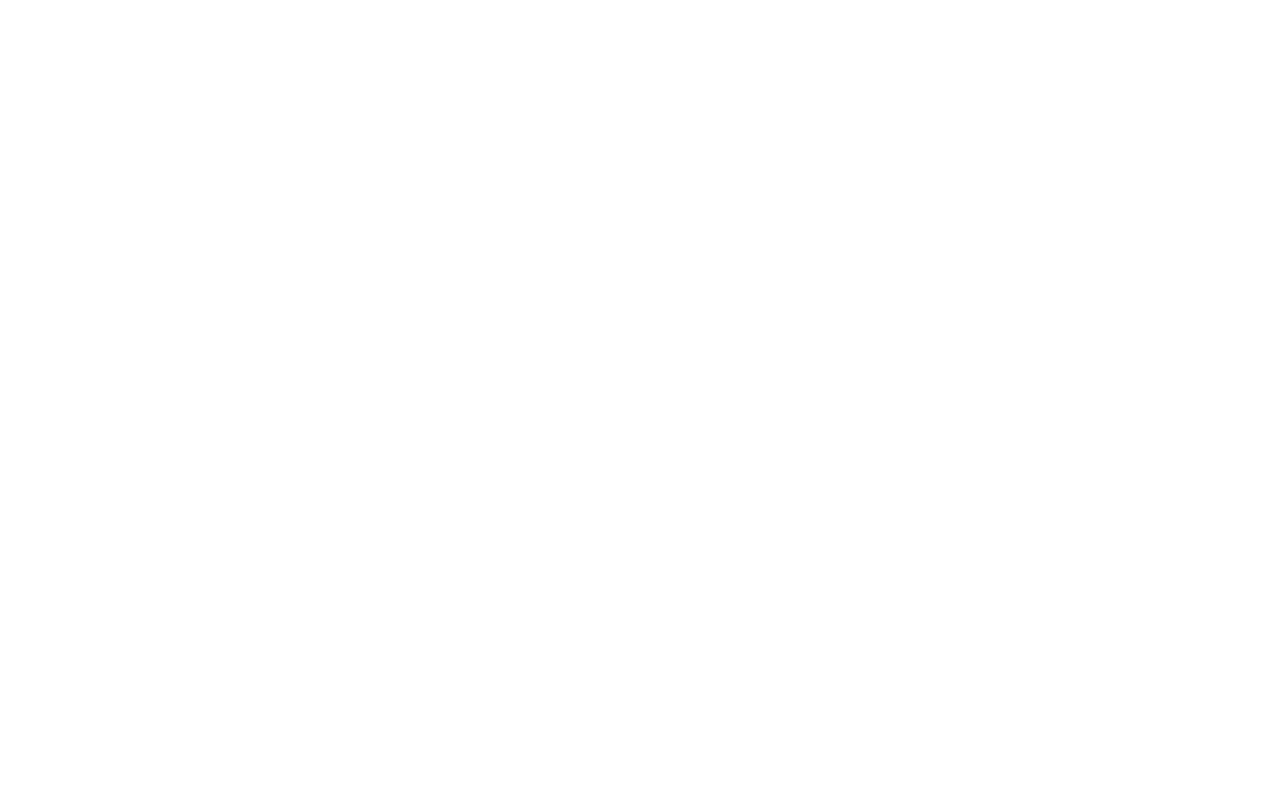
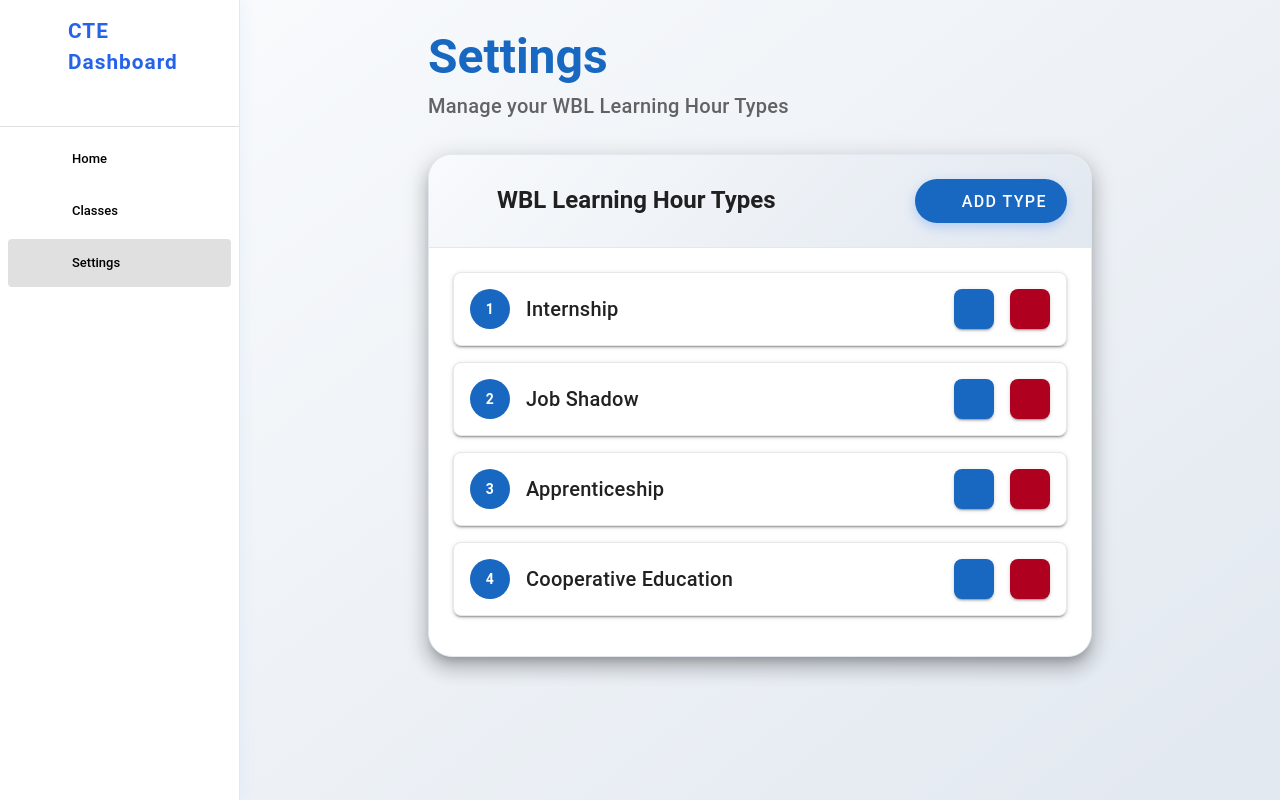
Before and after one commit to baileyrusso2010/palm-data, a Vue app: page /settings in a window 1280 px wide. Before the commit this address had no page. Built offline with nearby package versions, Linux system fonts and the light colour scheme; the HTML template or start-up script is replaced by a standard one.

Commit message:
Added side bar and settings

```diff
--- a/src/App.vue
+++ b/src/App.vue
@@ -1,5 +1,6 @@
 <template>
   <v-app>
+    <SidebarNav />
     <v-main>
       <router-view />
     </v-main>
@@ -7,8 +8,7 @@
 </template>
 
 <script setup lang="ts">
-// App.vue is now a simple layout component
-// All dashboard functionality has been moved to Home.vue
+import SidebarNav from './components/SidebarNav.vue'
 </script>
 
 <style scoped></style>
--- /dev/null
+++ b/src/components/SidebarNav.vue
@@ -0,0 +1,31 @@
+<template>
+  <v-navigation-drawer app permanent width="240" color="white" class="sidebar-nav">
+    <div class="sidebar-header d-flex align-center mb-8 pa-4">
+      <v-icon size="40" color="primary">mdi-school</v-icon>
+      <span class="sidebar-title ml-3">CTE Dashboard</span>
+    </div>
+    <v-divider></v-divider>
+    <v-list nav dense>
+      <v-list-item to="/" prepend-icon="mdi-home" title="Home" />
+      <v-list-item to="/classes" prepend-icon="mdi-book-education" title="Classes" />
+      <v-list-item to="/settings" prepend-icon="mdi-geaer-icon" title="Settings" />
+    </v-list>
+  </v-navigation-drawer>
+</template>
+
+<script setup lang="ts">
+// No script needed for static nav
+</script>
+
+<style scoped>
+.sidebar-nav {
+  border-right: 1px solid #e5e7eb;
+  box-shadow: 2px 0 16px rgba(59, 130, 246, 0.06);
+}
+.sidebar-title {
+  font-size: 1.3rem;
+  font-weight: 700;
+  color: #2563eb;
+  letter-spacing: 1px;
+}
+</style>
--- a/src/router.ts
+++ b/src/router.ts
@@ -1,10 +1,12 @@
 import { createRouter, createWebHistory } from 'vue-router'
 import Home from './views/Home.vue'
 import ClassDetail from './views/ClassDetail.vue'
+import Settings from './views/Settings.vue'
 
 const routes = [
   { path: '/', component: Home },
   { path: '/class/:id', component: ClassDetail, props: true },
+  { path: '/settings', component: Settings },
 ]
 
 const router = createRouter({
--- /dev/null
+++ b/src/views/Settings.vue
@@ -0,0 +1,244 @@
+<template>
+  <v-container class="py-8 settings-container">
+    <v-row justify="center">
+      <v-col cols="12" md="10" lg="8">
+        <!-- Header -->
+        <div class="mb-8">
+          <h1 class="text-h3 font-weight-bold text-primary mb-2">Settings</h1>
+          <p class="text-h6 text-medium-emphasis">Manage your WBL Learning Hour Types</p>
+        </div>
+
+        <!-- Main Card -->
+        <v-card class="settings-card" elevation="12" rounded="xl">
+          <v-card-title class="card-header pa-6">
+            <div class="d-flex align-center justify-space-between w-100">
+              <div class="d-flex align-center">
+                <v-icon size="32" color="primary" class="mr-3">mdi-cog</v-icon>
+                <span class="text-h5 font-weight-bold">WBL Learning Hour Types</span>
+              </div>
+              <v-btn
+                color="primary"
+                variant="elevated"
+                size="large"
+                @click="addNewType"
+                prepend-icon="mdi-plus"
+                rounded="xl"
+                class="add-btn"
+              >
+                Add Type
+              </v-btn>
+            </div>
+          </v-card-title>
+
+          <v-card-text class="pa-6">
+            <!-- Type List -->
+            <div class="type-list">
+              <v-card
+                v-for="(type, index) in types"
+                :key="type.id"
+                class="type-item mb-4"
+                elevation="2"
+                rounded="lg"
+              >
+                <v-card-text class="pa-4">
+                  <div class="d-flex align-center">
+                    <v-avatar size="40" color="primary" class="mr-4">
+                      <span class="text-white font-weight-bold">{{ index + 1 }}</span>
+                    </v-avatar>
+
+                    <div class="flex-grow-1 mr-4">
+                      <v-text-field
+                        v-if="type.editing"
+                        v-model="type.tempName"
+                        variant="outlined"
+                        density="compact"
+                        hide-details
+                        autofocus
+                        @keyup.enter="saveType(type)"
+                        @keyup.escape="cancelEdit(type)"
+                      ></v-text-field>
+                      <div v-else class="type-name">
+                        <span class="text-h6 font-weight-medium">{{ type.name }}</span>
+                      </div>
+                    </div>
+
+                    <div class="type-actions">
+                      <template v-if="type.editing">
+                        <v-btn
+                          icon
+                          size="small"
+                          color="success"
+                          @click="saveType(type)"
+                          class="mr-2"
+                        >
+                          <v-icon>mdi-check</v-icon>
+                        </v-btn>
+                        <v-btn icon size="small" color="grey" @click="cancelEdit(type)">
+                          <v-icon>mdi-close</v-icon>
+                        </v-btn>
+                      </template>
+                      <template v-else>
+                        <v-btn
+                          icon
+                          size="small"
+                          color="primary"
+                          @click="editType(type)"
+                          class="mr-2"
+                        >
+                          <v-icon>mdi-pencil</v-icon>
+                        </v-btn>
+                        <v-btn icon size="small" color="error" @click="deleteType(type.id)">
+                          <v-icon>mdi-delete</v-icon>
+                        </v-btn>
+                      </template>
+                    </div>
+                  </div>
+                </v-card-text>
+              </v-card>
+
+              <!-- Empty State -->
+              <v-card v-if="types.length === 0" class="empty-state pa-8" elevation="1" rounded="lg">
+                <div class="text-center">
+                  <v-icon size="64" color="grey-lighten-1" class="mb-4">mdi-folder-open</v-icon>
+                  <h3 class="text-h6 font-weight-medium text-medium-emphasis mb-2">
+                    No types found
+                  </h3>
+                  <p class="text-body-2 text-medium-emphasis">
+                    Click "Add Type" to create your first WBL learning hour type.
+                  </p>
+                </div>
+              </v-card>
+            </div>
+          </v-card-text>
+        </v-card>
+      </v-col>
+    </v-row>
+  </v-container>
+</template>
+
+<script setup lang="ts">
+import { ref } from 'vue'
+
+interface WblType {
+  id: number
+  name: string
+  editing?: boolean
+  tempName?: string
+}
+
+const types = ref<WblType[]>([
+  { id: 1, name: 'Internship' },
+  { id: 2, name: 'Job Shadow' },
+  { id: 3, name: 'Apprenticeship' },
+  { id: 4, name: 'Cooperative Education' },
+])
+
+function addNewType() {
+  const newType: WblType = {
+    id: Date.now(),
+    name: '',
+    editing: true,
+    tempName: '',
+  }
+  types.value.unshift(newType)
+}
+
+function editType(type: WblType) {
+  type.editing = true
+  type.tempName = type.name
+}
+
+function saveType(type: WblType) {
+  if (!type.tempName?.trim()) {
+    // If empty name and it's a new item, remove it
+    if (!type.name) {
+      deleteType(type.id)
+      return
+    }
+    // If existing item, cancel edit
+    cancelEdit(type)
+    return
+  }
+
+  type.name = type.tempName.trim()
+  type.editing = false
+  type.tempName = undefined
+}
+
+function cancelEdit(type: WblType) {
+  if (!type.name) {
+    // If it's a new item with no name, remove it
+    deleteType(type.id)
+    return
+  }
+
+  type.editing = false
+  type.tempName = undefined
+}
+
+function deleteType(id: number) {
+  types.value = types.value.filter((t) => t.id !== id)
+}
+</script>
+
+<style scoped>
+.settings-container {
+  background: linear-gradient(to bottom right, #f8fafc, #e2e8f0);
+  min-height: 100vh;
+}
+
+.settings-card {
+  background: white;
+  border: 1px solid #e2e8f0;
+  box-shadow:
+    0 10px 25px -5px rgba(0, 0, 0, 0.1),
+    0 10px 10px -5px rgba(0, 0, 0, 0.04);
+}
+
+.card-header {
+  background: linear-gradient(135deg, #f8fafc 0%, #e2e8f0 100%);
+  border-bottom: 1px solid #e2e8f0;
+}
+
+.add-btn {
+  box-shadow: 0 4px 12px rgba(59, 130, 246, 0.3);
+  transition: all 0.3s ease;
+}
+
+.add-btn:hover {
+  transform: translateY(-2px);
+  box-shadow: 0 8px 20px rgba(59, 130, 246, 0.4);
+}
+
+.type-item {
+  transition: all 0.3s ease;
+  border: 1px solid #e5e7eb;
+  background: white;
+}
+
+.type-item:hover {
+  transform: translateY(-2px);
+  box-shadow: 0 8px 25px rgba(0, 0, 0, 0.1);
+  border-color: #3b82f6;
+}
+
+.type-name {
+  min-height: 40px;
+  display: flex;
+  align-items: center;
+}
+
+.type-actions {
+  display: flex;
+  gap: 8px;
+}
+
+.empty-state {
+  background: linear-gradient(135deg, #f9fafb 0%, #f3f4f6 100%);
+  border: 2px dashed #d1d5db;
+}
+
+.v-btn.v-btn--icon {
+  border-radius: 8px;
+}
+</style>
```
Also changed, not shown: 1 other file (tests, documents, lock files or other folders).
